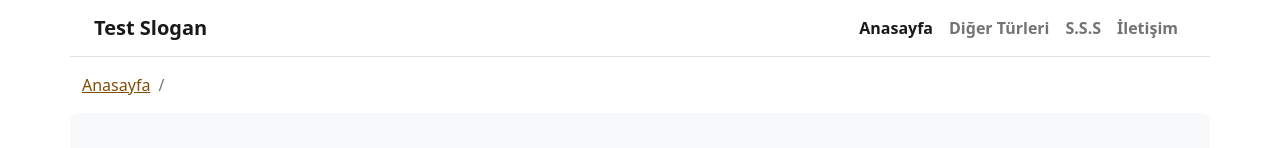
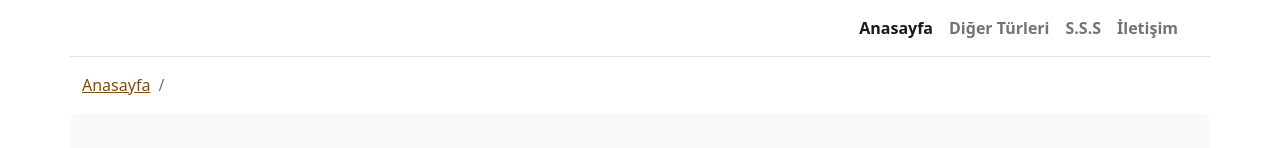
Before and after one commit to csslegal/test, a Next.js app: page / in a window 1280 px wide. Shown: the top 148 px of the page. Built offline with nearby package versions, Linux system fonts and the light colour scheme; no server answers.

Commit message:
Header site başlık düzenlemesi

```diff
--- a/components/Header.js
+++ b/components/Header.js
@@ -2,6 +2,7 @@ import Link from "next/link";
 import { useRouter } from "next/router";
 
 const siteUrl = process.env.NEXT_PUBLIC_SITE_URL;
+const siteTitle = process.env.NEXT_PUBLIC_SITE_TITLE;
 
 export default function Header() {
   const router = useRouter();
@@ -13,7 +14,7 @@ export default function Header() {
           aria-label="Eleventh navbar example"
         >
           <div className="container-fluid">
-            <span className="navbar-brand">Test Slogan</span>
+            <span className="navbar-brand">{siteTitle}</span>
             <button
               className="navbar-toggler collapsed"
               type="button"
```
